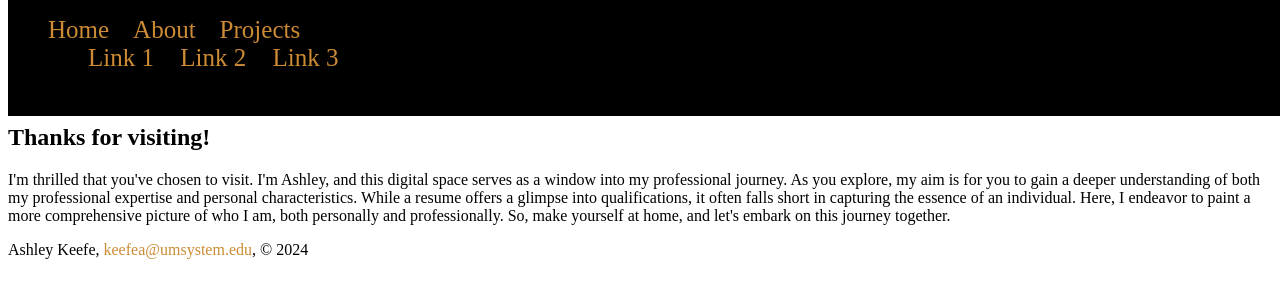
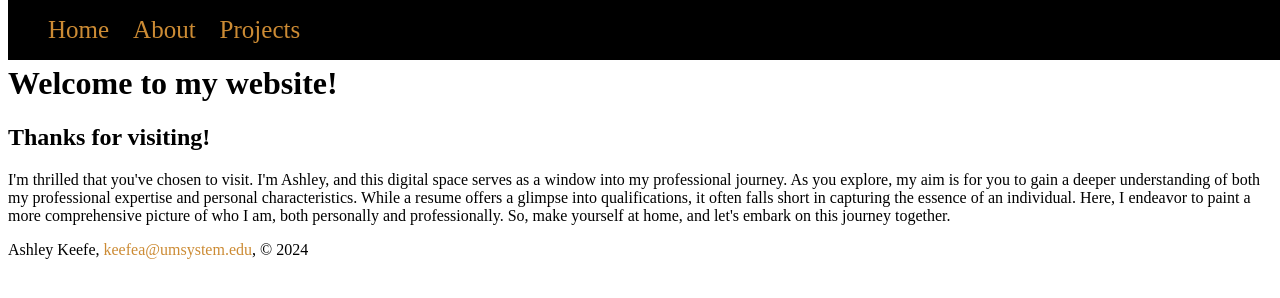
Before and after one commit to AshleyNKeefe/AshleyNKeefe.github.io, a plain HTML site: page islt_7310/project.html in a window 1280 px wide. Drawn offline with Linux system fonts and the light colour scheme.

Commit message:
Add files via upload

```diff
--- a/islt_7310/nav.css
+++ b/islt_7310/nav.css
@@ -1,4 +1,5 @@
 nav {
+    color:#CC8B34;
     display: block;
     position: absolute;
     top: 0;
@@ -21,7 +22,6 @@ nav {
     text-decoration: none;
 }
     li > ul {
-    color: #CC8B34
     display: none
 }
     li:hover ul {display: block; position: absolute; left:200px;background-color:black;margin:0;}
```
